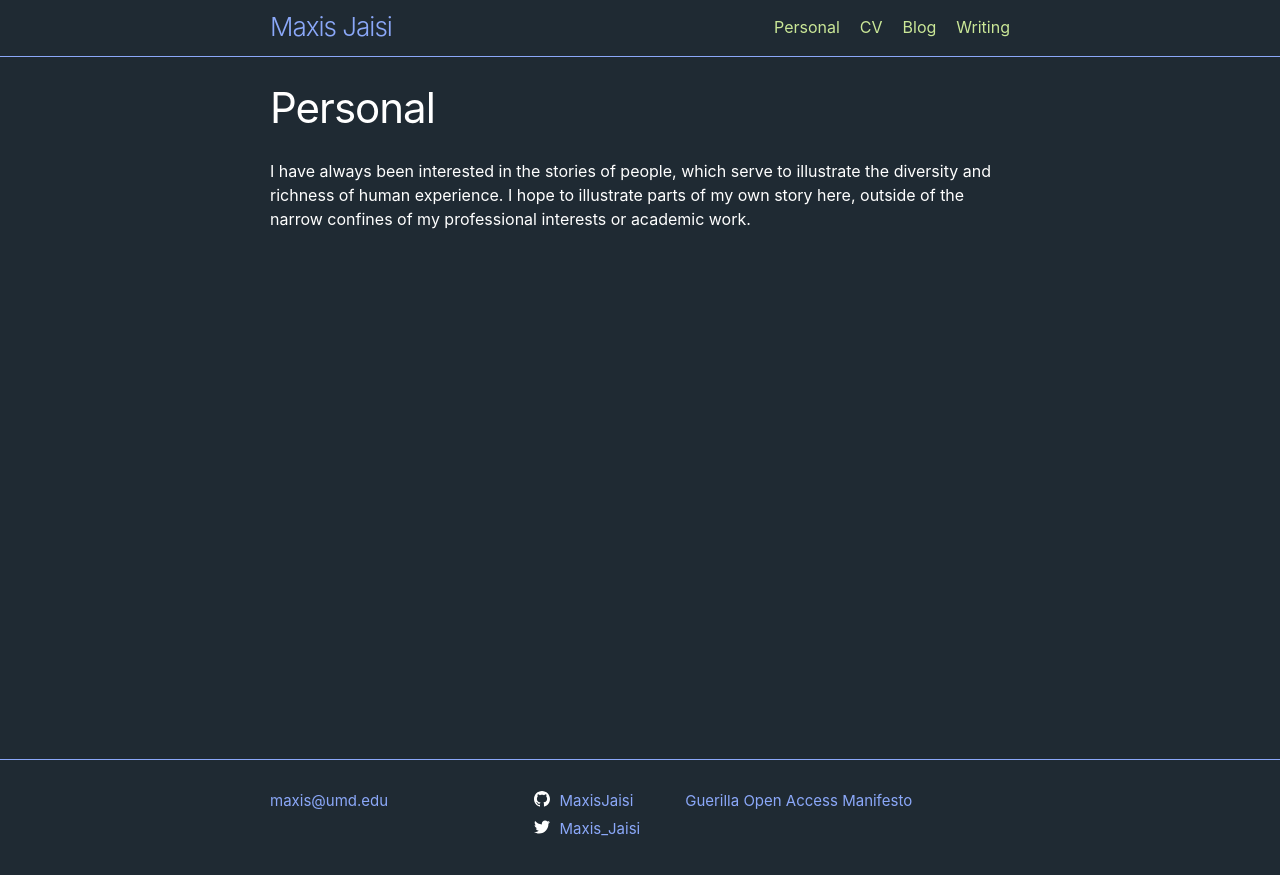
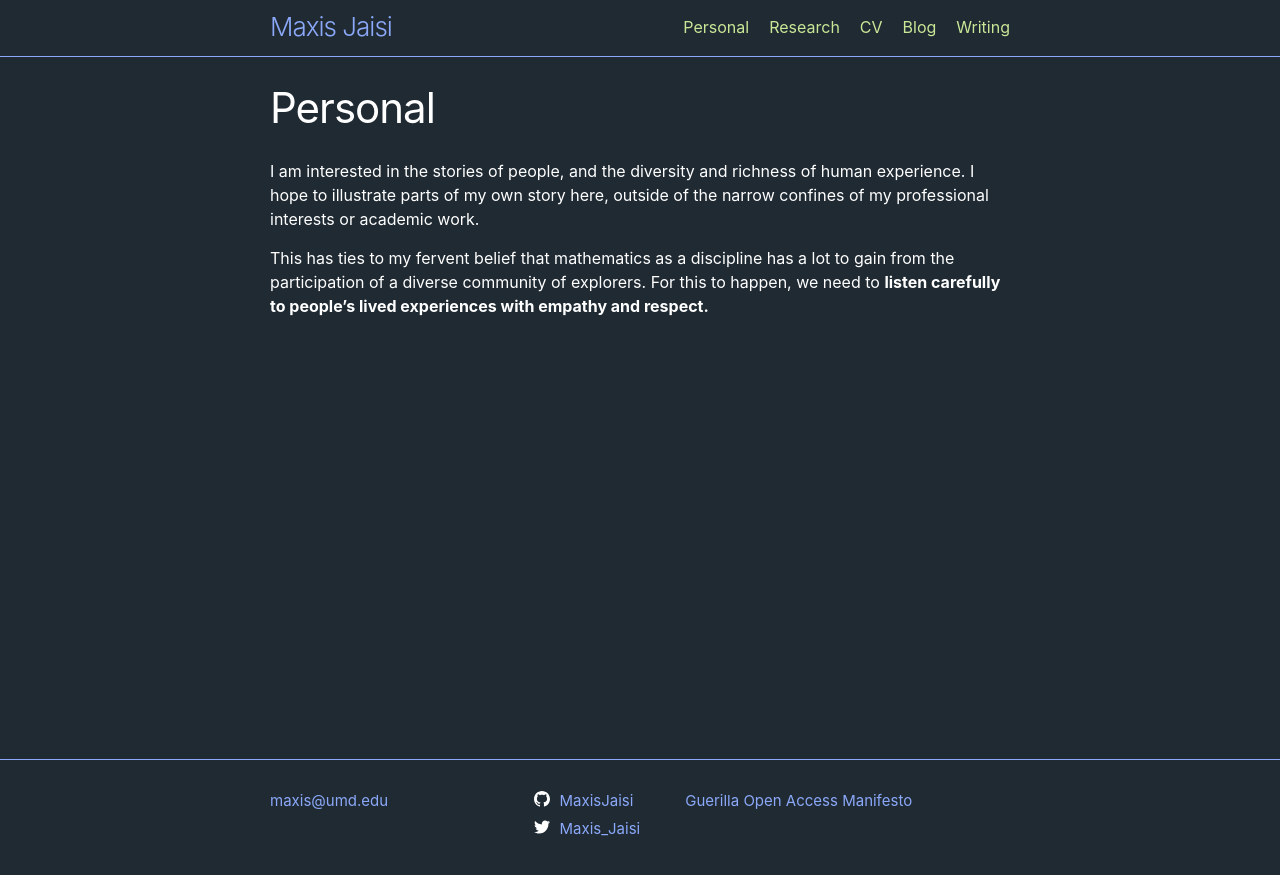
Before and after one commit to MaxisJaisi/maxisjaisi.github.io, a Jekyll site: the page built from personal.md, in a window 1280 px wide. Shown: the top 875 px of the page. Built offline with Jekyll 4.4.1, drawn with Linux system fonts in a browser that asks for light colours.

Commit message:
Major updates

```diff
--- a/_config.yml
+++ b/_config.yml
@@ -40,6 +40,7 @@ permalink: /blog/:year/:month/:day/:title/
 
 header_pages:
   - personal.md
+  - research.md
   - cv.md
   - blog.md
   - writing.md
--- a/personal.md
+++ b/personal.md
@@ -1,7 +1,9 @@
 ---
 layout: page
 title: Personal
-permalink: /personal/
+permalink: /Personal/
 ---
 
-I have always been interested in the stories of people, which serve to illustrate the diversity and richness of human experience. I hope to illustrate parts of my own story here, outside of the narrow confines of my professional interests or academic work.
+I am interested in the stories of people, and the diversity and richness of human experience. I hope to illustrate parts of my own story here, outside of the narrow confines of my professional interests or academic work.
+
+This has ties to my fervent belief that mathematics as a discipline has a lot to gain from the participation of a diverse community of explorers. For this to happen, we need to **listen carefully to people's lived experiences with empathy and respect.**
```
Also changed, not shown: index.md (+1 -1 lines), research.md (added, +11 -0 lines), writing.md (+1 -3 lines).
